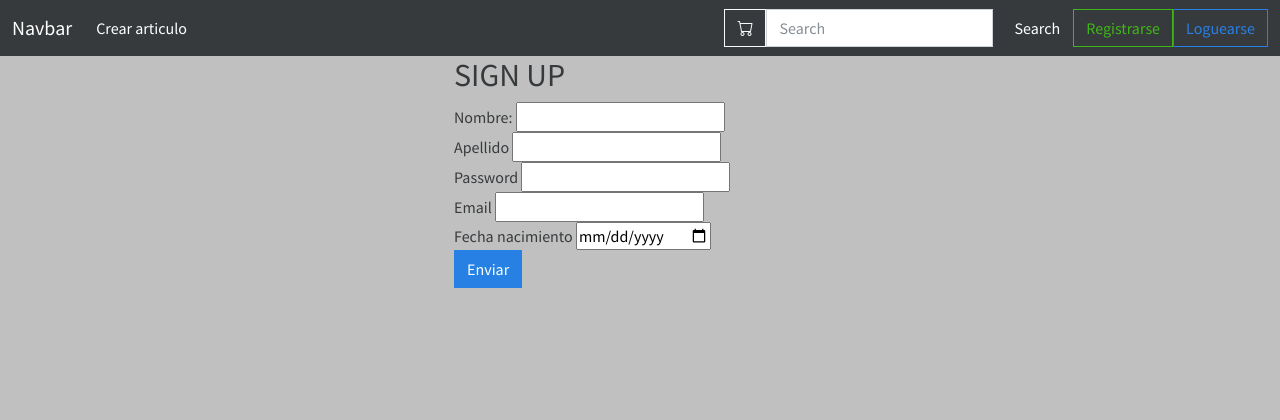
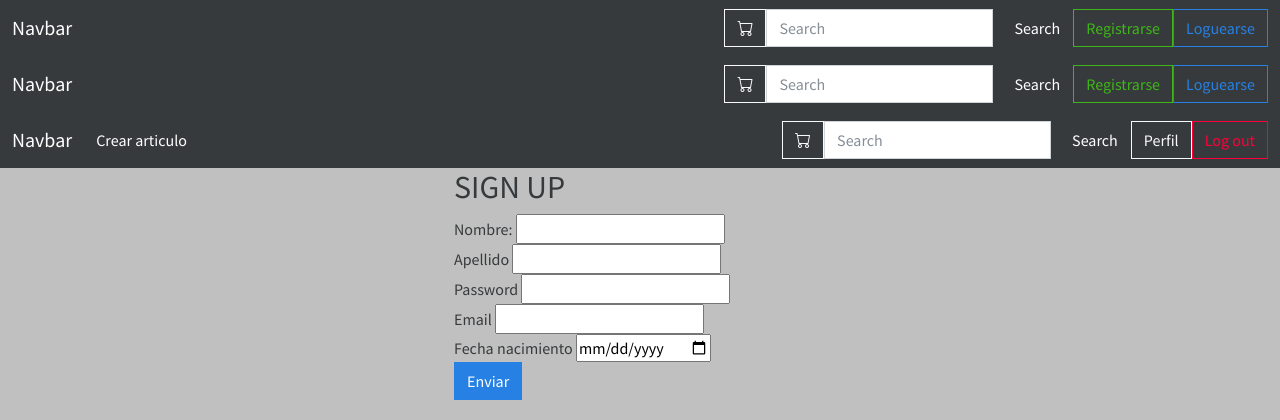
Before and after one commit to SAlejandr/SpringMarket, a Spring Boot app: page /usuario/signup in a window 1280 px wide. Shown: the top 420 px of the page. Run offline with Spring Boot 4, Linux system fonts and the light colour scheme; some of the project's set-up classes (security, data sources, template engines, error pages and the like) are left out, and stand-ins take their place; some libraries are stand-ins or nearby versions.

Commit message:
iteracionj 3

```diff
--- a/src/main/java/com/example/demo/security/AuthenticationSuccessHandlerImp.java
+++ b/src/main/java/com/example/demo/security/AuthenticationSuccessHandlerImp.java
@@ -58,7 +58,7 @@
 
 		String targetUrl;
 		if (isCliente) {
-			targetUrl = "/usuario/perfil";
+			targetUrl = "/usuario/perfil/"+usuario.getId();
 		} else if (isAdmin) {
 			targetUrl = "/index";
 		} else {
--- a/src/main/java/com/example/demo/security/SecurityConfig.java
+++ b/src/main/java/com/example/demo/security/SecurityConfig.java
@@ -25,8 +25,9 @@
 	@Override
 	protected void configure(HttpSecurity http) throws Exception {
 		http.
-		 authorizeRequests().antMatchers("/","/indesx","/index","/js/**","/css/**","/images/**","/signup","/createUser","/webjars/**").permitAll().
-		 antMatchers("/admin/**", "/formula").hasAuthority("admin").
+		 authorizeRequests().antMatchers("./","/indesx","/index","/js/**","/css/**","/images/**","/usuario/signup","/createUser","/webjars/**","/producto/carrito").permitAll().
+		 antMatchers("/admin/**", "/formula","/usuario/**").hasAuthority("Admin").
+		 antMatchers("/usuario/**").hasAuthority("Cliente").
 		 and().
 		 formLogin().
 		 loginPage("/usuario/login").
--- a/src/main/resources/templates/header.html
+++ b/src/main/resources/templates/header.html
@@ -8,53 +8,14 @@
 
 </head>
 <body>
-<nav th:fragment="header" class="navbar navbar-expand-lg navbar-dark bg-dark">
-		<div class="container-fluid">
-			<a class="navbar-brand" th:href="@{/indesx}" >Navbar</a>
-			<button class="navbar-toggler" type="button"
-				data-bs-toggle="collapse" data-bs-target="#navbarColor02"
-				aria-controls="navbarColor02" aria-expanded="false"
-				aria-label="Toggle navigation">
-				<span class="navbar-toggler-icon"></span>
-			</button>
 
-			<div class="collapse navbar-collapse" id="navbarColor02">
-				<ul class="navbar-nav me-auto">
-					<li class="nav-item"><a class="nav-link active" th:href="@{/formula}">Crear articulo
-							<span class="visually-hidden">(current)</span></a>
-					</li>
+	<nav sec:authorize="isAnonymous()" th:replace="headerCliente"></nav>
+	<nav
+		sec:authorize="hasAuthority('Cliente') && !hasAuthority('Admin')"
+		th:replace="headerCliente"></nav>
+	<nav sec:authorize="hasAuthority('Admin')"
+		th:replace="headerAdmin"></nav>
 
-				</ul>
-				<a class="btn btn-outline-light" th:href="@{/producto/carrito}"><i class="bi bi-cart"></i></a>
-				<form class="d-flex" th:action="@{/producto/buscar}" method="get">
-					<input class="form-control me-sm-2" type="text"
-						placeholder="Search" name="patron">
-					<button class="btn btn-secondary my-2 my-sm-0" type="submit">Search</button>
-				</form>
-				<div th:if="${logueado==false}">
-				<ul class="navbar-nav me-d">
-				<li class="nav-item"><a class="btn btn-outline-success" th:href="@{/usuario/signup}">Registrarse
-							<span class="visually-hidden">(current)</span></a>
-					</li>
-					<li class="nav-item"><a class="btn btn-outline-primary"  th:href="@{/usuario/login}">Loguearse
-							<span class="visually-hidden">(current)</span></a>
-					</li>
-				</ul>
-				</div>
-				<div th:if="${logueado==true}">
-				<ul class="navbar-nav me-d">
-					<li class="nav-item"><a class="btn btn-outline-light"  th:href="@{/usuario/perfil/{id} (id=${session.user})}">Perfil
-							<span class="visually-hidden">(current)</span></a>
-					</li>
-					<li class="nav-item"><a class="btn btn-outline-danger"  th:href="@{/usuario/logout}">Log out
-							<span class="visually-hidden">(current)</span></a>
-					</li>
-				</ul>
-				</div>
-
-			</div>
-		</div>
-	</nav>
 
 </body>
 </html>
--- /dev/null
+++ b/src/main/resources/templates/headerAdmin.html
@@ -0,0 +1,51 @@
+<!DOCTYPE html>
+<html>
+<head>
+<meta charset="ISO-8859-1">
+<link rel="stylesheet" th:href="@{/css/bootstrap.css}" />
+<link rel="stylesheet" href="https://cdn.jsdelivr.net/npm/bootstrap-icons@1.6.1/font/bootstrap-icons.css">
+<link rel="stylesheet" th:href="@{/css/style.css}" />
+
+</head>
+<body>
+<nav th:fragment="headerAdmin" class="navbar navbar-expand-lg navbar-dark bg-dark">
+		<div class="container-fluid">
+			<a class="navbar-brand" th:href="@{/indesx}" >Navbar</a>
+			<button class="navbar-toggler" type="button"
+				data-bs-toggle="collapse" data-bs-target="#navbarColor02"
+				aria-controls="navbarColor02" aria-expanded="false"
+				aria-label="Toggle navigation">
+				<span class="navbar-toggler-icon"></span>
+			</button>
+
+			<div class="collapse navbar-collapse" id="navbarColor02">
+				<ul class="navbar-nav me-auto">
+					<li class="nav-item"><a class="nav-link active" th:href="@{/formula}">Crear articulo
+							<span class="visually-hidden">(current)</span></a>
+					</li>
+
+				</ul>
+				<a class="btn btn-outline-light" th:href="@{/producto/carrito}"><i class="bi bi-cart"></i></a>
+				<form class="d-flex" th:action="@{/producto/buscar}" method="get">
+					<input class="form-control me-sm-2" type="text"
+						placeholder="Search" name="patron">
+					<button class="btn btn-secondary my-2 my-sm-0" type="submit">Search</button>
+				</form>
+
+				<div>
+				<ul class="navbar-nav me-d">
+					<li class="nav-item"><a class="btn btn-outline-light"  th:href="@{/usuario/perfil/{id} (id=${session.idUsuario})}">Perfil
+							<span class="visually-hidden">(current)</span></a>
+					</li>
+					<li class="nav-item"><a class="btn btn-outline-danger"  th:href="@{/usuario/logout}">Log out
+							<span class="visually-hidden">(current)</span></a>
+					</li>
+				</ul>
+				</div>
+
+			</div>
+		</div>
+	</nav>
+
+</body>
+</html>
--- /dev/null
+++ b/src/main/resources/templates/headerCliente.html
@@ -0,0 +1,55 @@
+<!DOCTYPE html>
+<html>
+<head>
+<meta charset="ISO-8859-1">
+<link rel="stylesheet" th:href="@{/css/bootstrap.css}" />
+<link rel="stylesheet" href="https://cdn.jsdelivr.net/npm/bootstrap-icons@1.6.1/font/bootstrap-icons.css">
+<link rel="stylesheet" th:href="@{/css/style.css}" />
+
+</head>
+<body>
+<nav th:fragment="headerCliente" class="navbar navbar-expand-lg navbar-dark bg-dark">
+		<div class="container-fluid">
+			<a class="navbar-brand" th:href="@{/indesx}" >Navbar</a>
+			<button class="navbar-toggler" type="button"
+				data-bs-toggle="collapse" data-bs-target="#navbarColor02"
+				aria-controls="navbarColor02" aria-expanded="false"
+				aria-label="Toggle navigation">
+				<span class="navbar-toggler-icon"></span>
+			</button>
+
+			<div class="collapse navbar-collapse" id="navbarColor02">
+				<div class="navbar-nav me-auto"></div>
+				<a class="btn btn-outline-light" th:href="@{/producto/carrito}"><i class="bi bi-cart"></i></a>
+				<form class="d-flex" th:action="@{/producto/buscar}" method="get">
+					<input class="form-control me-sm-2" type="text"
+						placeholder="Search" name="patron">
+					<button class="btn btn-secondary my-2 my-sm-0" type="submit">Search</button>
+				</form>
+				<div sec:authorize="isAnonymous()">
+				<ul class="navbar-nav me-d">
+				<li class="nav-item"><a class="btn btn-outline-success" th:href="@{/usuario/signup}">Registrarse
+							<span class="visually-hidden">(current)</span></a>
+					</li>
+					<li class="nav-item"><a class="btn btn-outline-primary"  th:href="@{/usuario/login}">Loguearse
+							<span class="visually-hidden">(current)</span></a>
+					</li>
+				</ul>
+				</div>
+				<div sec:authorize="isAuthenticated()">
+				<ul class="navbar-nav me-d">
+					<li class="nav-item"><a class="btn btn-outline-light"  th:href="@{/usuario/perfil/{id} (id=${session.idUsuario})}">Perfil
+							<span class="visually-hidden">(current)</span></a>
+					</li>
+					<li class="nav-item"><a class="btn btn-outline-danger"  th:href="@{/usuario/logout}">Log out
+							<span class="visually-hidden">(current)</span></a>
+					</li>
+				</ul>
+				</div>
+
+			</div>
+		</div>
+	</nav>
+
+</body>
+</html>
--- a/src/main/resources/templates/mostrar.html
+++ b/src/main/resources/templates/mostrar.html
@@ -25,7 +25,7 @@
 							type="submit" class="btn btn-outline-success"
 							value="Añadir al carrito">
 					</form>
-					<a type="button" class="btn btn-outline-danger"
+					<a sec:authorize="hasAuthority('Admin')" type="button" class="btn btn-outline-danger"
 						th:href="@{/producto/borrar/{id}(id=${producto.id})}"> <i
 						class="bi bi-trash">Eliminar producto</i></a>
 				</div>
```
